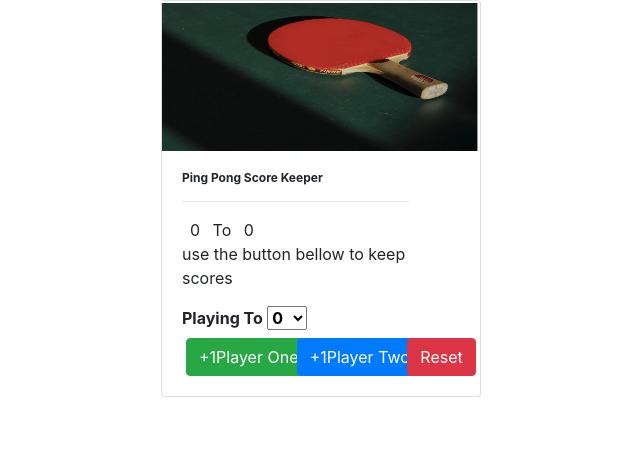
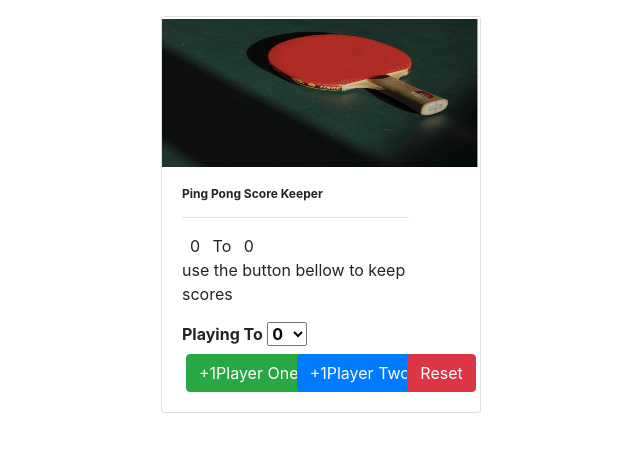
Before and after one commit to Yxn16a/LearnJavaScript, a plain HTML site: page scoreKepeerExercises/scoreKeeper.html in a window 1280 px wide. Shown: the whole page, without its empty margins (319-959 px from the left). Drawn offline with nearby package versions, Linux system fonts and the light colour scheme.

Commit message:
moved all scoreKepper.html code in one section

```diff
--- a/scoreKepeerExercises/scoreKeeper.html
+++ b/scoreKepeerExercises/scoreKeeper.html
@@ -12,9 +12,7 @@
     </head>
 
     <body>
-        <section>
-
-        </section>
+        <section class="mt-3">
             <div class="container-fluid">
                 <div class="row d-flex justify-content-between">
                     <div class="col-12">
@@ -76,6 +74,8 @@
                     </div>
                 </div>
             </div>
+        </section>
+
         <script src="/scoreKepeerExercises/scoreKeeper.js"></script>
 
         <script src="https://code.jquery.com/jquery-3.2.1.slim.min.js"
```
Lines whose indentation alone changed are shown as unchanged.
